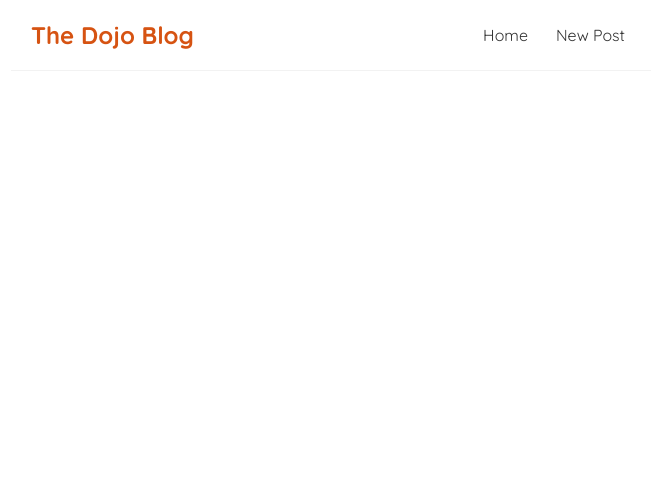
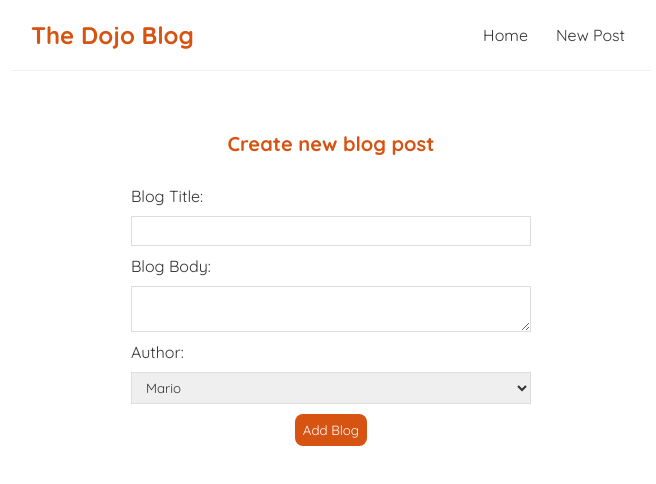
Before and after one commit to germagla/tnn-tut-dojo-blog, a React (Create React App) app: page /tnn-tut-dojo-blog/create in a window 1280 px wide. Shown: the top 484 px of the page, without its empty margins (309-965 px from the left). Built offline with nearby package versions, Linux system fonts and the light colour scheme.

Commit message:
Make heroku site proxy

```diff
--- a/package.json
+++ b/package.json
@@ -22,6 +22,7 @@
     "test": "react-scripts test",
     "eject": "react-scripts eject"
   },
+  "proxy": "https://mysterious-eyrie-58576.herokuapp.com",
   "eslintConfig": {
     "extends": [
       "react-app",
--- a/src/App.js
+++ b/src/App.js
@@ -11,13 +11,13 @@ function App() {
                 <Navbar/>
                 <div className="content">
                     <Switch>
-                        <Route exact path="/">
+                        <Route exact path="/tnn-tut-dojo-blog/">
                             <Home/>
                         </Route>
-                        <Route  path="/create">
+                        <Route  path="/tnn-tut-dojo-blog/create">
                             <Create/>
                         </Route>
-                        <Route path="/blogs/:id">
+                        <Route path="/tnn-tut-dojo-blog/blogs/:id">
                             <BlogDetails/>
                         </Route>
 
--- a/src/Create.js
+++ b/src/Create.js
@@ -17,7 +17,7 @@ function Create() {
         setTimeout(() => {
             fetch("https://mysterious-eyrie-58576.herokuapp.com/blogs", {
                 method: 'POST',
-                headers: {"Content-Type": "application/json"},
+                headers: {"Content-Type": "application/json", "Request-mode": "no-cors",},
                 body: JSON.stringify(blog),
             }).then(r => {
                 console.log(`new blog added`);
--- a/src/useFetch.js
+++ b/src/useFetch.js
@@ -8,7 +8,12 @@ function useFetch(url) {
     useEffect(() => {
         const abortCont = new AbortController();
 
-        setTimeout(() => fetch(url, {signal: abortCont.signal})
+        setTimeout(() => fetch(url, {
+            signal: abortCont.signal,
+            headers: {
+                "Request-mode": "no-cors",
+            }
+        })
             .then(res => {
                 if (!res.ok) throw Error("Problem with the request");
                 return res.json()
```
